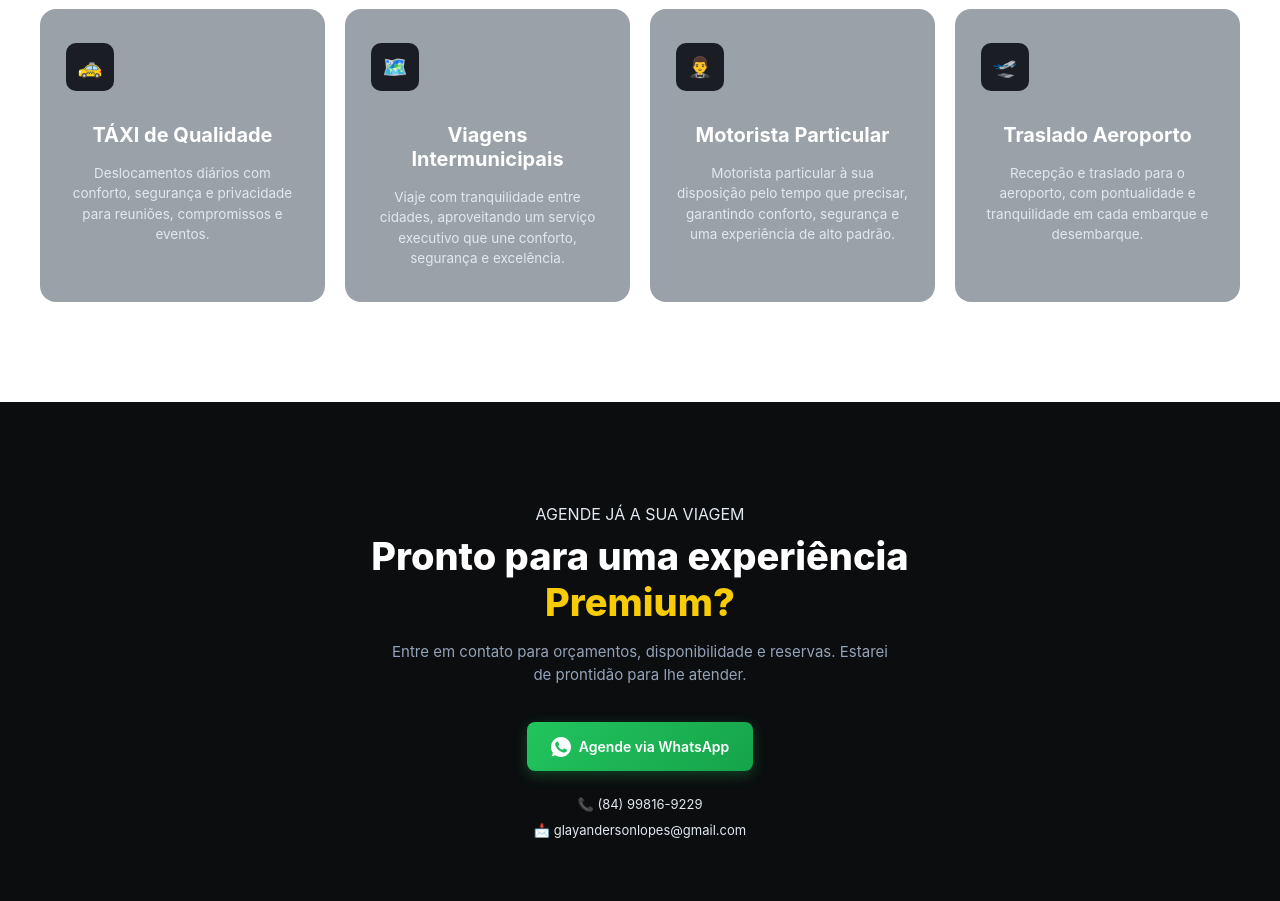
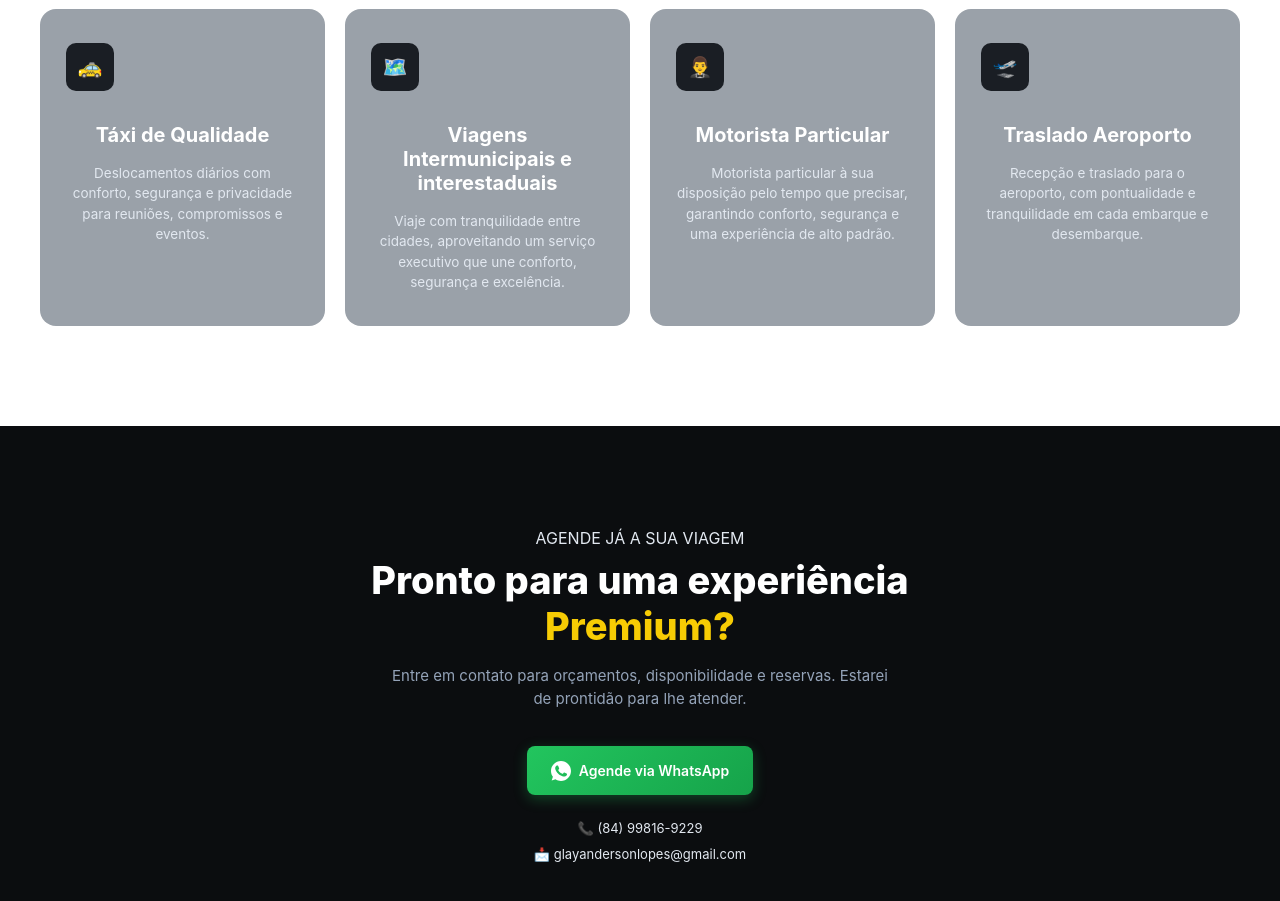
Before and after one commit to lucas1noid/GlayAnderson-portifolio, a React (Vite) app: page / in a window 1280 px wide. Shown: the part 1740-2641 px from the top of the page. Built offline with nearby package versions, Linux system fonts and the light colour scheme.

Commit message:
fix: correct service titles for consistency in App component

```diff
--- a/src/App.jsx
+++ b/src/App.jsx
@@ -125,7 +125,7 @@ export default function App() {
           {/* Card 1 */}
           <div className="service-card">
             <div className="service-icon-box">🚕</div>
-            <h3>TÁXI de Qualidade</h3>
+            <h3>Táxi de Qualidade</h3>
             <p>
               Deslocamentos diários com conforto, segurança e privacidade para reuniões, compromissos e eventos.
             </p>
@@ -134,7 +134,7 @@ export default function App() {
           {/* Card 2 */}
           <div className="service-card">
             <div className="service-icon-box">🗺️</div>
-            <h3>Viagens Intermunicipais</h3>
+            <h3>Viagens Intermunicipais e interestaduais</h3>
             <p>
               Viaje com tranquilidade entre cidades, aproveitando um serviço executivo que une conforto, segurança e excelência.
             </p>
```
